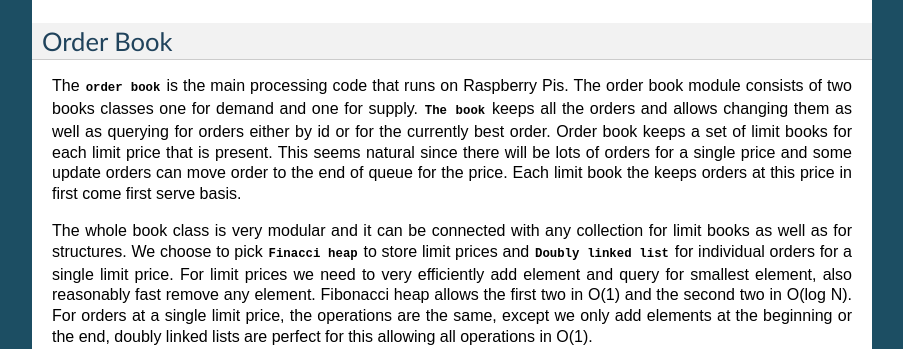
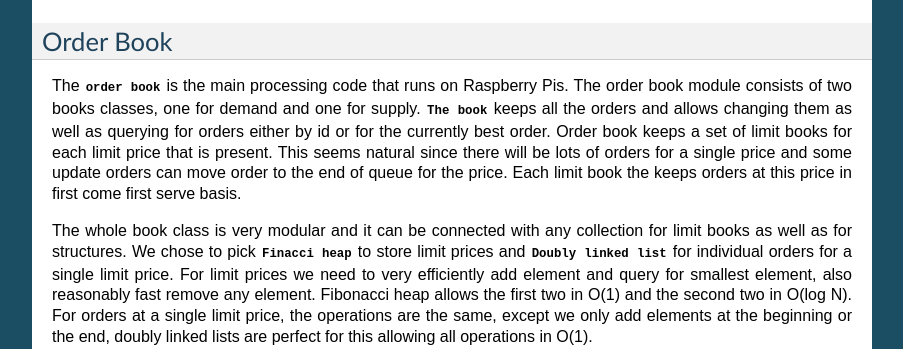
Before and after one commit to kuba/OxBerryPis, a Sphinx documentation site: the page built from docs/sphinx/report.rst, in a window 1280 px wide and 900 px high, scrolled down 2131 px. Shown: the part 183-532 px from the top of the window, without its empty margins (198-1101 px from the left). Built offline with Sphinx 7.4.7, drawn with Linux system fonts in a browser that asks for light colours; some of the changed text lies outside the part shown.

Commit message:
Fix spelling typos.

```diff
--- a/docs/sphinx/report.rst
+++ b/docs/sphinx/report.rst
@@ -141,7 +141,7 @@ Order Book
 
 The :py:mod:`order book <oxberrypis.orderbook>` is the main processing
 code that runs on Raspberry Pis.  The order book module consists of two
-books classes one for demand and one for supply. :py:class:`The book
+books classes, one for demand and one for supply. :py:class:`The book
 <oxberrypis.orderbook.book.OrderBook>` keeps all the orders and allows
 changing them as well as querying for orders either by id or for the
 currently best order. Order book keeps a set of limit books for each
@@ -151,7 +151,7 @@ the end of queue for the price. Each limit book the keeps orders at this
 price in first come first serve basis.
 
 The whole book class is very modular and it can be connected with any
-collection for limit books as well as for structures. We choose to pick
+collection for limit books as well as for structures. We chose to pick
 :py:mod:`Finacci heap <oxberrypis.orderbook.fibonacci_heap>` to store
 limit prices and :py:mod:`Doubly linked list
 <oxberrypis.orderbook.linked_list>` for individual orders for a single
```
Also changed, not shown: other parts of docs/sphinx/report.rst (+1 -1 lines).
